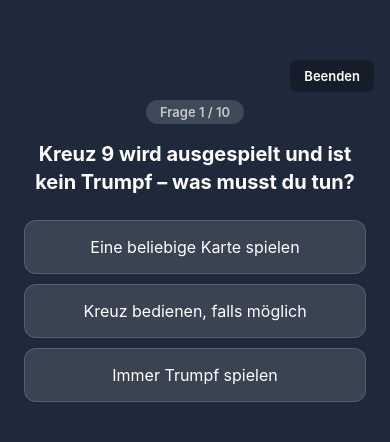
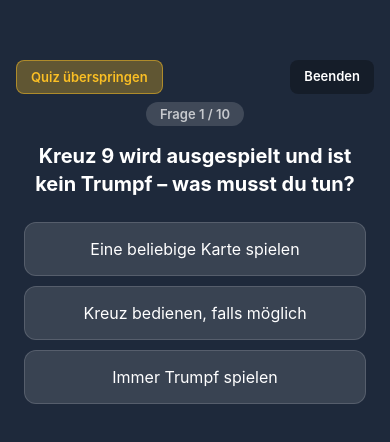
Before and after one commit to nafine123beep/karlchen, a React Native app: screen /Quiz in a window 390 px wide. Shown: the top 442 px of the page. Built offline with nearby package versions, Linux system fonts and the light colour scheme.

Commit message:
fix:Illusion of game

```diff
--- a/src/components/game/IllusionGameOverModal.tsx
+++ b/src/components/game/IllusionGameOverModal.tsx
@@ -26,6 +26,8 @@ export const IllusionGameOverModal: React.FC<IllusionGameOverModalProps> = ({
   onStartRealGame,
   onGoHome,
 }) => {
+  console.log('[IllusionGameOverModal] Rendering with visible=', visible);
+
   return (
     <Modal visible={visible} transparent animationType="fade">
       <View style={styles.overlay}>
@@ -69,7 +71,10 @@ export const IllusionGameOverModal: React.FC<IllusionGameOverModalProps> = ({
                 styles.primaryButton,
                 pressed && styles.buttonPressed,
               ]}
-              onPress={onStartRealGame}
+              onPress={() => {
+                console.log('[IllusionGameOverModal] "Echtes Spiel starten" pressed');
+                onStartRealGame();
+              }}
             >
               <Text style={styles.primaryButtonText}>Echtes Spiel starten</Text>
             </Pressable>
@@ -78,7 +83,10 @@ export const IllusionGameOverModal: React.FC<IllusionGameOverModalProps> = ({
                 styles.secondaryButton,
                 pressed && styles.buttonPressed,
               ]}
-              onPress={onGoHome}
+              onPress={() => {
+                console.log('[IllusionGameOverModal] "Zurück zum Menü" pressed');
+                onGoHome();
+              }}
             >
               <Text style={styles.secondaryButtonText}>Zurück zum Menü</Text>
             </Pressable>
--- a/src/engine/illusionGame/IllusionGameEngine.ts
+++ b/src/engine/illusionGame/IllusionGameEngine.ts
@@ -166,9 +166,17 @@ export class IllusionGameEngine {
       this.gameState.completeTrick();
       this.trickNumber++;
 
+      console.log('[IllusionEngine] Trick completed:', {
+        trickNumber: this.trickNumber,
+        totalCompleted: this.gameState.completedTricks.length,
+        isFinished: this.trickNumber >= 12,
+      });
+
       // Check if game is finished (all 12 tricks)
       if (this.trickNumber >= 12) {
+        console.log('[IllusionEngine] Game FINISHED - Setting phase to FINISHED');
         this.gameState.setPhase(GamePhase.FINISHED);
+        console.log('[IllusionEngine] Phase set to:', this.gameState.phase);
       } else {
         // Winner leads next trick
         const winnerIndex = this.gameState.players.findIndex(p => p.id === winnerId);
@@ -198,7 +206,9 @@ export class IllusionGameEngine {
   }
 
   isFinished(): boolean {
-    return this.gameState.phase === GamePhase.FINISHED;
+    const finished = this.gameState.phase === GamePhase.FINISHED;
+    console.log('[IllusionEngine] isFinished():', finished, '(phase:', this.gameState.phase, ')');
+    return finished;
   }
 
   getCurrentPlayer(): Player {
--- a/src/screens/IllusionGameScreen.tsx
+++ b/src/screens/IllusionGameScreen.tsx
@@ -36,6 +36,11 @@ const IllusionGameScreen: React.FC<Props> = ({ navigation }) => {
   const [isProcessing, setIsProcessing] = useState(false);
   const [showGameOver, setShowGameOver] = useState(false);
   const [selectedCardId, setSelectedCardId] = useState<string | null>(null);
+
+  // Debug: Monitor showGameOver state changes
+  useEffect(() => {
+    console.log('[IllusionScreen] showGameOver state changed to:', showGameOver);
+  }, [showGameOver]);
   const [currentHint, setCurrentHint] = useState<Hint | null>(null);
   const [illegalMoveError, setIllegalMoveError] = useState<{
     reason: string;
@@ -95,6 +100,7 @@ const IllusionGameScreen: React.FC<Props> = ({ navigation }) => {
     while (!engine.isHumanTurn() && !engine.isFinished()) {
       const currentPlayer = engine.getCurrentPlayer();
       const trickCardsBefore = engine.getGameState().currentTrick?.cards || [];
+      const completedTricksBefore = engine.getGameState().completedTricks.length;
 
       await new Promise(resolve => setTimeout(resolve, AI_MOVE_DELAY));
 
@@ -103,9 +109,9 @@ const IllusionGameScreen: React.FC<Props> = ({ navigation }) => {
 
       const stateAfter = engine.getGameState();
 
-      // Check if trick completed
+      // Check if trick completed (more robust check)
       const trickJustCompleted =
-        trickCardsBefore.length === 3 && stateAfter.currentTrick?.size === 0;
+        stateAfter.completedTricks.length > completedTricksBefore;
 
       if (trickJustCompleted && stateAfter.completedTricks.length > 0) {
         const completedTrick =
@@ -159,10 +165,13 @@ const IllusionGameScreen: React.FC<Props> = ({ navigation }) => {
         }
 
         // Check game over
+        console.log('[IllusionScreen] Checking if game finished after trick completion');
         if (engine.isFinished()) {
+          console.log('[IllusionScreen] Game is finished! Calling handleGameFinish()');
           handleGameFinish();
           return;
         }
+        console.log('[IllusionScreen] Game not finished, continuing');
 
         // Show before-play hint for next trick
         const nextTrickNum = engine.getTrickNumber();
@@ -188,6 +197,13 @@ const IllusionGameScreen: React.FC<Props> = ({ navigation }) => {
     }
 
     setIsProcessing(false);
+
+    // Check if game finished during AI turns
+    if (engine.isFinished()) {
+      console.log('[IllusionScreen] Game finished after AI turns completed');
+      handleGameFinish();
+      return;
+    }
 
     // After AI done, show hint for human's turn
     if (engine.isHumanTurn() && !engine.isFinished()) {
@@ -240,6 +256,7 @@ const IllusionGameScreen: React.FC<Props> = ({ navigation }) => {
 
     // Save trick state before playing
     const trickCardsBefore = gameState.currentTrick?.cards || [];
+    const completedTricksBefore = gameState.completedTricks.length;
     const playedCardRef = card;
 
     // Play the card
@@ -253,10 +270,10 @@ const IllusionGameScreen: React.FC<Props> = ({ navigation }) => {
 
     setSelectedCardId(null);
 
-    // Check if trick was completed by human's card
+    // Check if trick was completed by human's card (more robust check)
     const stateAfter = engine.getGameState();
     const trickJustCompleted =
-      trickCardsBefore.length === 3 && stateAfter.currentTrick?.size === 0;
+      stateAfter.completedTricks.length > completedTricksBefore;
 
     if (trickJustCompleted && stateAfter.completedTricks.length > 0) {
       const completedTrick =
@@ -298,10 +315,13 @@ const IllusionGameScreen: React.FC<Props> = ({ navigation }) => {
           return;
         }
 
+        console.log('[IllusionScreen] Checking if game finished after human card play');
         if (engine.isFinished()) {
+          console.log('[IllusionScreen] Game is finished! Calling handleGameFinish()');
           handleGameFinish();
           return;
         }
+        console.log('[IllusionScreen] Game not finished, continuing');
 
         // Process AI turns if needed
         if (!engine.isHumanTurn()) {
@@ -329,7 +349,9 @@ const IllusionGameScreen: React.FC<Props> = ({ navigation }) => {
    * Handle game completion.
    */
   const handleGameFinish = () => {
+    console.log('[IllusionScreen] handleGameFinish() called');
     setIllusionGamePlayed();
+    console.log('[IllusionScreen] setShowGameOver(true) called');
     setShowGameOver(true);
   };
 
@@ -341,7 +363,16 @@ const IllusionGameScreen: React.FC<Props> = ({ navigation }) => {
     setCurrentHint(null);
     setSelectedCardId(null);
 
-    if (cardToPlay && engine) {
+    if (!engine) return;
+
+    // Check if game is finished (e.g., after dismissing final trick hint)
+    if (engine.isFinished()) {
+      console.log('[IllusionScreen] Game finished after hint dismissed');
+      handleGameFinish();
+      return;
+    }
+
+    if (cardToPlay) {
       const result = engine.playHumanCard(cardToPlay);
       if (result.success) {
         setStateVersion(v => v + 1);
@@ -349,7 +380,7 @@ const IllusionGameScreen: React.FC<Props> = ({ navigation }) => {
           await processAITurns();
         }
       }
-    } else if (engine && !engine.isHumanTurn() && !engine.isFinished()) {
+    } else if (!engine.isHumanTurn() && !engine.isFinished()) {
       // Continue AI turns after after-trick hint
       await processAITurns();
     }
@@ -365,6 +396,8 @@ const IllusionGameScreen: React.FC<Props> = ({ navigation }) => {
   }
 
   const trickNumber = (gameState.completedTricks?.length ?? 0) + 1;
+
+  console.log('[IllusionScreen] Rendering with showGameOver=', showGameOver);
 
   return (
     <View style={styles.container}>
--- a/src/screens/quiz/QuizScreen.tsx
+++ b/src/screens/quiz/QuizScreen.tsx
@@ -40,8 +40,17 @@ const QuizScreen: React.FC<Props> = ({ navigation }) => {
 
   return (
     <View style={styles.container}>
-      {/* Exit button */}
+      {/* Exit button and Skip Quiz button */}
       <View style={styles.exitRow}>
+        <Pressable
+          style={({ pressed }) => [styles.skipButton, pressed && styles.buttonPressed]}
+          onPress={() => {
+            // Skip to result screen with current answers
+            navigation.replace('QuizResult');
+          }}
+        >
+          <Text style={styles.skipButtonText}>Quiz überspringen</Text>
+        </Pressable>
         <Pressable
           style={({ pressed }) => [styles.exitButton, pressed && styles.buttonPressed]}
           onPress={() => navigation.navigate('Home')}
@@ -121,8 +130,22 @@ const styles = StyleSheet.create({
   },
   exitRow: {
     flexDirection: 'row',
-    justifyContent: 'flex-end',
+    justifyContent: 'space-between',
     marginBottom: 8,
+    gap: 8,
+  },
+  skipButton: {
+    backgroundColor: 'rgba(251, 191, 36, 0.3)',
+    paddingVertical: 8,
+    paddingHorizontal: 14,
+    borderRadius: 8,
+    borderWidth: 1,
+    borderColor: 'rgba(251, 191, 36, 0.5)',
+  },
+  skipButtonText: {
+    color: '#fbbf24',
+    fontSize: 13,
+    fontWeight: '600',
   },
   exitButton: {
     backgroundColor: 'rgba(0, 0, 0, 0.3)',
```
